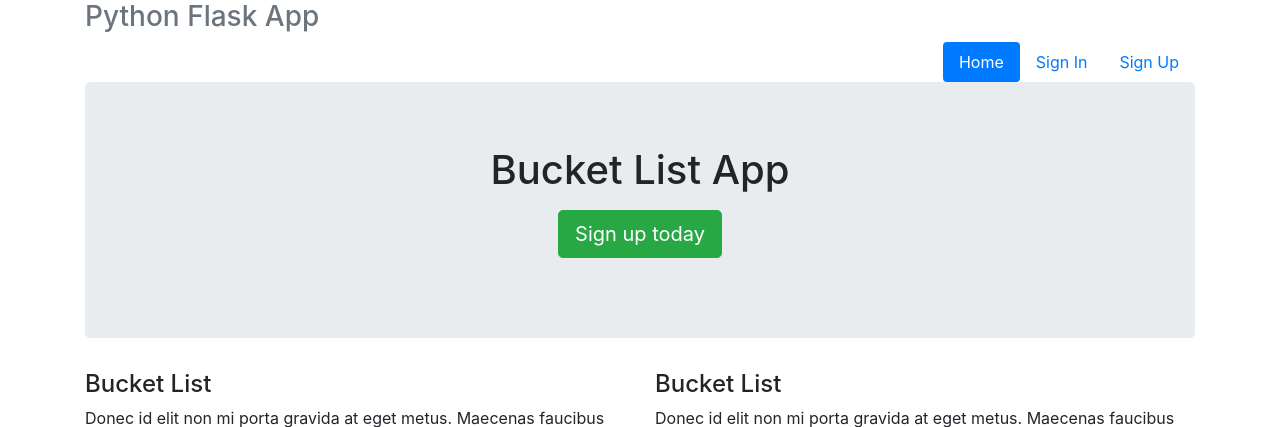
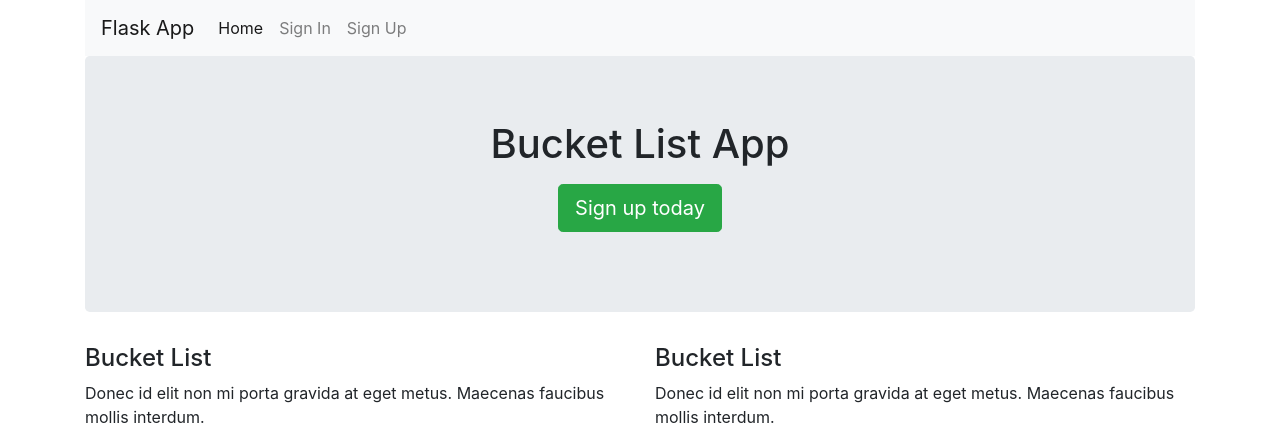
Before and after one commit to michael-gutman/intro-to-flask-mysql, a Flask app: page / in a window 1280 px wide. Shown: the top 427 px of the page. Run offline with Flask 2, Linux system fonts and the light colour scheme; some libraries are stand-ins or nearby versions.

Commit message:
update navbar

```diff
--- a/templates/index.html
+++ b/templates/index.html
@@ -15,20 +15,26 @@
 <body>
 
     <div class="container">
-        <div class="header">
-		<h3 class="text-muted">Python Flask App</h3>
-                <ul class="nav justify-content-end nav-pills">
-                    <li class="nav-item">
-		      <a class="nav-link active" href="#">Home</a>
+
+	<nav class="navbar navbar-expand-lg navbar-light bg-light">
+  <a class="navbar-brand" href="#">Flask App</a>
+  <button class="navbar-toggler" type="button" data-toggle="collapse" data-target="#navbarNav" aria-controls="navbarNav" aria-expanded="false" aria-label="Toggle navigation">
+    <span class="navbar-toggler-icon"></span>
+  </button>
+  <div class="collapse navbar-collapse" id="navbarNav">
+    <ul class="navbar-nav">
+      <li class="nav-item active">
+        <a class="nav-link" href="#">Home <span class="sr-only">(current)</span></a>
       </li>
       <li class="nav-item">
         <a class="nav-link" href="#">Sign In</a>
       </li>
       <li class="nav-item">
-		      <a class="nav-link" href="showSignUp">Sign Up</a>
+        <a class="nav-link" href="#">Sign Up</a>
       </li>
     </ul>
   </div>
+</nav>
 
         <div class="jumbotron text-center">
             <h1>Bucket List App</h1>
@@ -66,6 +72,12 @@
         </footer>
 
     </div>
+
+<script src="https://code.jquery.com/jquery-3.2.1.slim.min.js" integrity="sha384-KJ3o2DKtIkvYIK3UENzmM7KCkRr/rE9/Qpg6aAZGJwFDMVNA/GpGFF93hXpG5KkN" crossorigin="anonymous"></script>
+<script src="https://cdnjs.cloudflare.com/ajax/libs/popper.js/1.12.9/umd/popper.min.js" integrity="sha384-ApNbgh9B+Y1QKtv3Rn7W3mgPxhU9K/ScQsAP7hUibX39j7fakFPskvXusvfa0b4Q" crossorigin="anonymous"></script>
+<script src="https://maxcdn.bootstrapcdn.com/bootstrap/4.0.0/js/bootstrap.min.js" integrity="sha384-JZR6Spejh4U02d8jOt6vLEHfe/JQGiRRSQQxSfFWpi1MquVdAyjUar5+76PVCmYl" crossorigin="anonymous"></script>
+
+
 </body>
 
 </html>
```
Also changed, not shown: 2 other files. Lines whose indentation alone changed are shown as unchanged.
